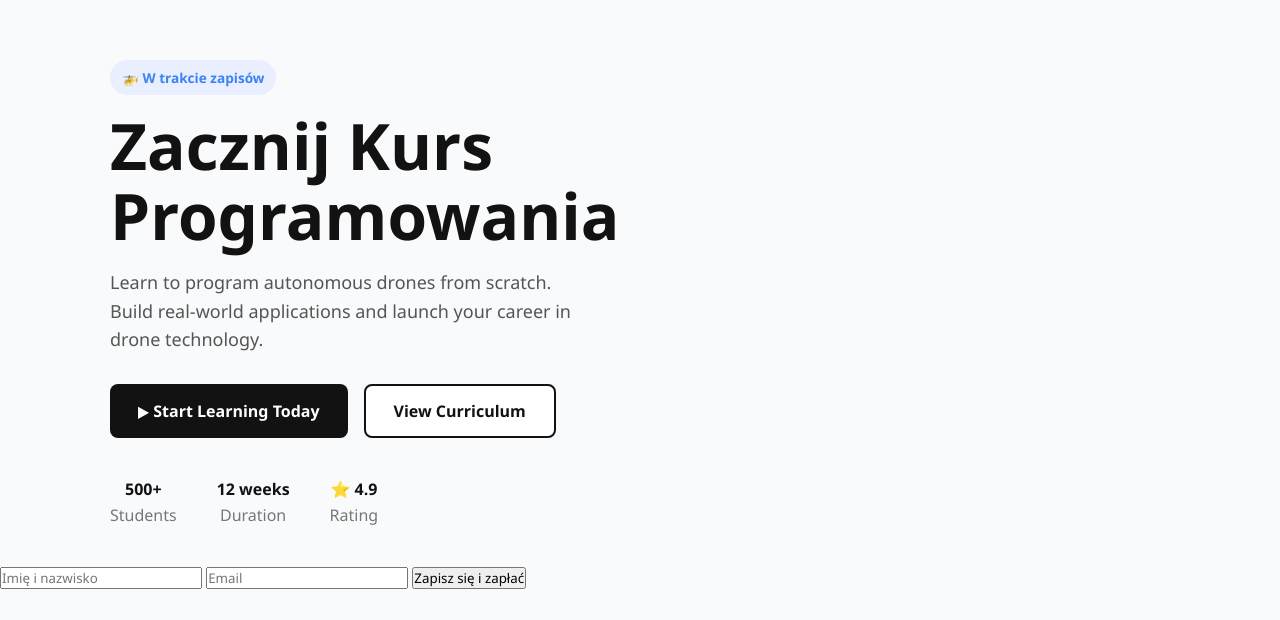
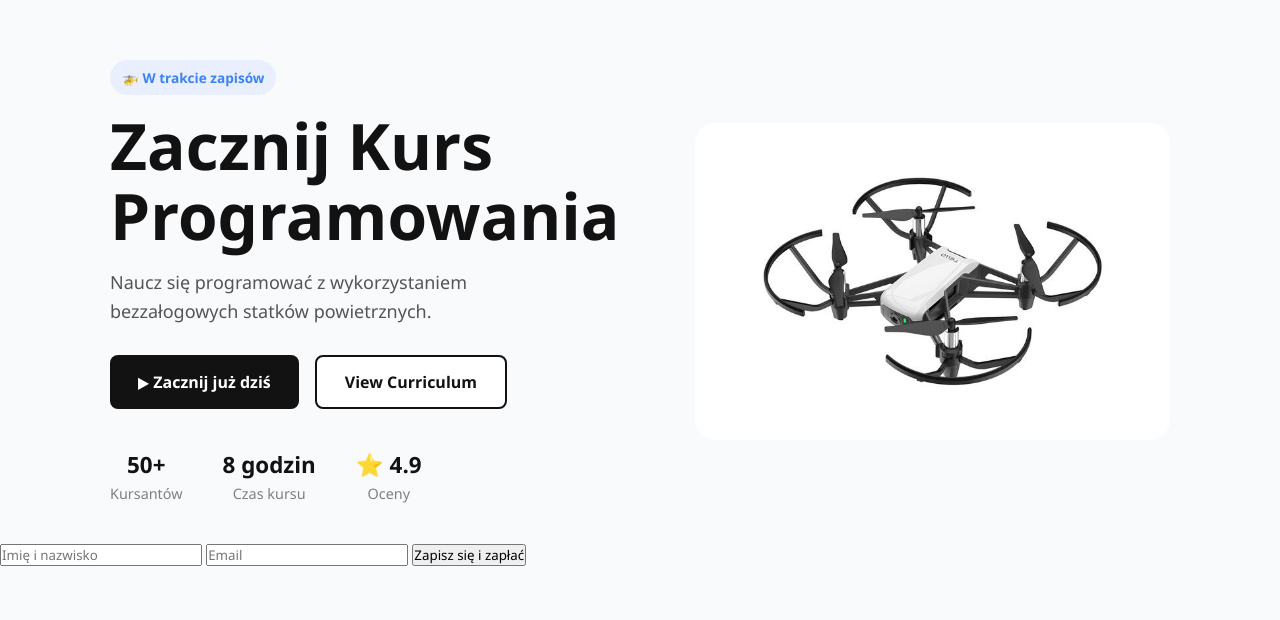
Before and after one commit to stqchv/Code-nFly-website, a website: page public/index.html in a window 1280 px wide. Shown: the part 180-800 px from the top of the page. Drawn offline with Linux system fonts and the light colour scheme.

Commit message:
pierwszy commit frontu

```diff
--- a/public/index.html
+++ b/public/index.html
@@ -4,7 +4,7 @@
   <meta charset="UTF-8" />
   <meta name="viewport" content="width=device-width, initial-scale=1" />
   <title>Master Drone Programming</title>
-  <link rel="stylesheet" href="../style.css" />
+  <link rel="stylesheet" href="style.css" />
 </head>
 <body>
   <section class="hero">
@@ -12,19 +12,19 @@
       <div class="content">
         <div class="tag">🚁 W trakcie zapisów</div>
         <h1>Zacznij Kurs Programowania</h1>
-        <p>Learn to program autonomous drones from scratch. Build real-world applications and launch your career in drone technology.</p>
+        <p>Naucz się programować z wykorzystaniem bezzałogowych statków powietrznych.</p>
         <div class="buttons">
-          <button class="btn primary">▶ Start Learning Today</button>
+          <button class="btn primary">▶ Zacznij już dziś</button>
           <button class="btn secondary">View Curriculum</button>
         </div>
         <div class="stats">
-          <div><strong>500+</strong><br /><span>Students</span></div>
-          <div><strong>12 weeks</strong><br /><span>Duration</span></div>
-          <div><strong>⭐ 4.9</strong><br /><span>Rating</span></div>
+          <div><strong>50+</strong><br /><span>Kursantów</span></div>
+          <div><strong>8 godzin</strong><br /><span>Czas kursu</span></div>
+          <div><strong>⭐ 4.9</strong><br /><span>Oceny</span></div>
         </div>
       </div>
       <div class="image-container">
-
+        <img src="drone.jpg" alt="">
       </div>
     </div>
   </section>
--- a/public/style.css
+++ b/public/style.css
@@ -95,8 +95,8 @@ p {
 .stats {
   display: flex;
   gap: 40px;
-  font-weight: 700;
-  font-size: 1rem;
+  font-weight: 600;
+  font-size: 1.4rem;
 }
 
 .stats div {
@@ -105,16 +105,17 @@ p {
 
 .stats span {
   font-weight: 400;
-  color: #777;
+  color: #808080;
   display: block;
+  font-size: .9rem;
   margin-top: 4px;
 }
 
 .image-container {
   flex: 1 1 400px;
-  border-radius: 20px;
+  /* border-radius: 20px; */
   overflow: hidden;
-  box-shadow: 0 10px 40px rgba(0, 0, 0, 0.1);
+  /* box-shadow: 0 10px 40px rgba(0, 0, 0, 0.1); */
   max-width: 100%;
 }
 
```
Also changed, not shown: public/drone.jpg (added).
